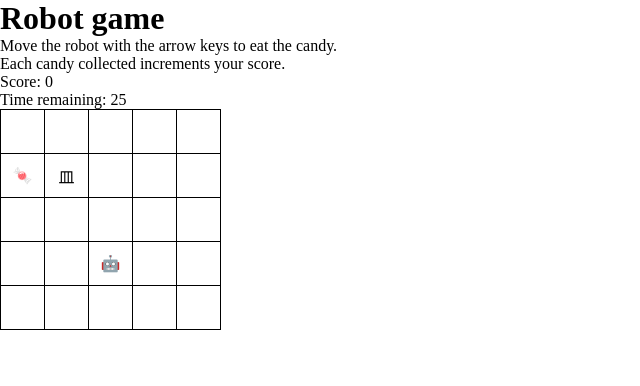
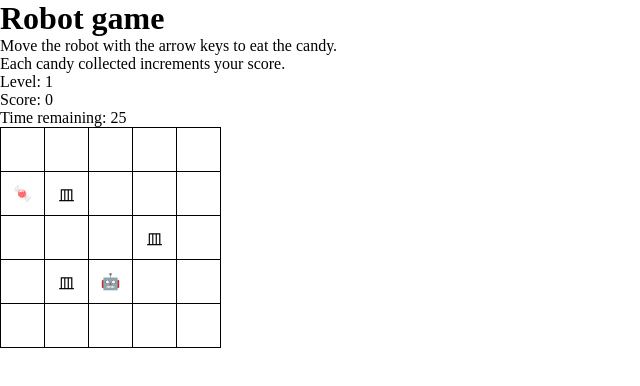
Before and after one commit to couvq/xstate_robot_game, a React (Vite) app: page / in a window 1280 px wide. Shown: the top 386 px of the page, without its empty margins (0-640 px from the left). Built offline with nearby package versions, Linux system fonts and the light colour scheme.

Commit message:
starter code for levels

```diff
--- a/src/Game.tsx
+++ b/src/Game.tsx
@@ -23,6 +23,7 @@ const GameScreen = () => {
     gameActor,
     (snapshot) => snapshot.context.wallPositions
   );
+  const level = useSelector(gameActor, (snapshot) => snapshot.context.level);
   const score = useSelector(gameActor, (snapshot) => snapshot.context.score);
   const timeRemainingSecs = useSelector(
     gameActor,
@@ -38,6 +39,7 @@ const GameScreen = () => {
           <br />
           Each candy collected increments your score.
         </p>
+        <p>Level: {level}</p>
         <p>Score: {score}</p>
         <p>Time remaining: {timeRemainingSecs}</p>
       </div>
--- a/src/machines/gameMachine.ts
+++ b/src/machines/gameMachine.ts
@@ -8,6 +8,7 @@ export type GameContext = {
   candyPosition: Position;
   wallPositions: Position[];
   score: number;
+  level: number;
   timeRemainingSecs: number; // time left to play the game in seconds
 };
 
@@ -20,6 +21,23 @@ type CountDownEvent = { type: "countdown" };
 type RestartEvent = { type: "restart" };
 
 type GameEvent = MoveEvent | CountDownEvent | RestartEvent;
+
+type LevelConfig = {
+  wallPositions: Position[];
+  // later: enemyPositions?: Position[ (perhaps another data structure?)], etc.
+};
+
+const LEVEL_CONFIGS: LevelConfig[] = [
+  { wallPositions: [[1, 1]] },
+  {
+    wallPositions: [
+      [1, 1],
+      [2, 3],
+      [3, 1],
+    ],
+  },
+  // ...
+];
 
 const getRandomBoardPosition = (): Position => {
   const row = Math.floor(Math.random() * BOARD_SIZE);
@@ -91,13 +109,15 @@ const getNextPosition = (context: GameContext, event: MoveEvent): Position => {
 };
 
 const createInitialContext = (): GameContext => {
-  const wallPositions: Position[] = [[1, 1]];
+  const LEVEL = 1;
+  const wallPositions = LEVEL_CONFIGS[LEVEL].wallPositions;
   const robotPos = getInitialRobotPosition(wallPositions);
   const candyPos = getNewCandyPosition(robotPos, wallPositions);
   return {
     robotPosition: robotPos,
     candyPosition: candyPos,
     wallPositions,
+    level: 1,
     score: INITIAL_SCORE,
     timeRemainingSecs: GAME_TIME_SECS,
   };
```
